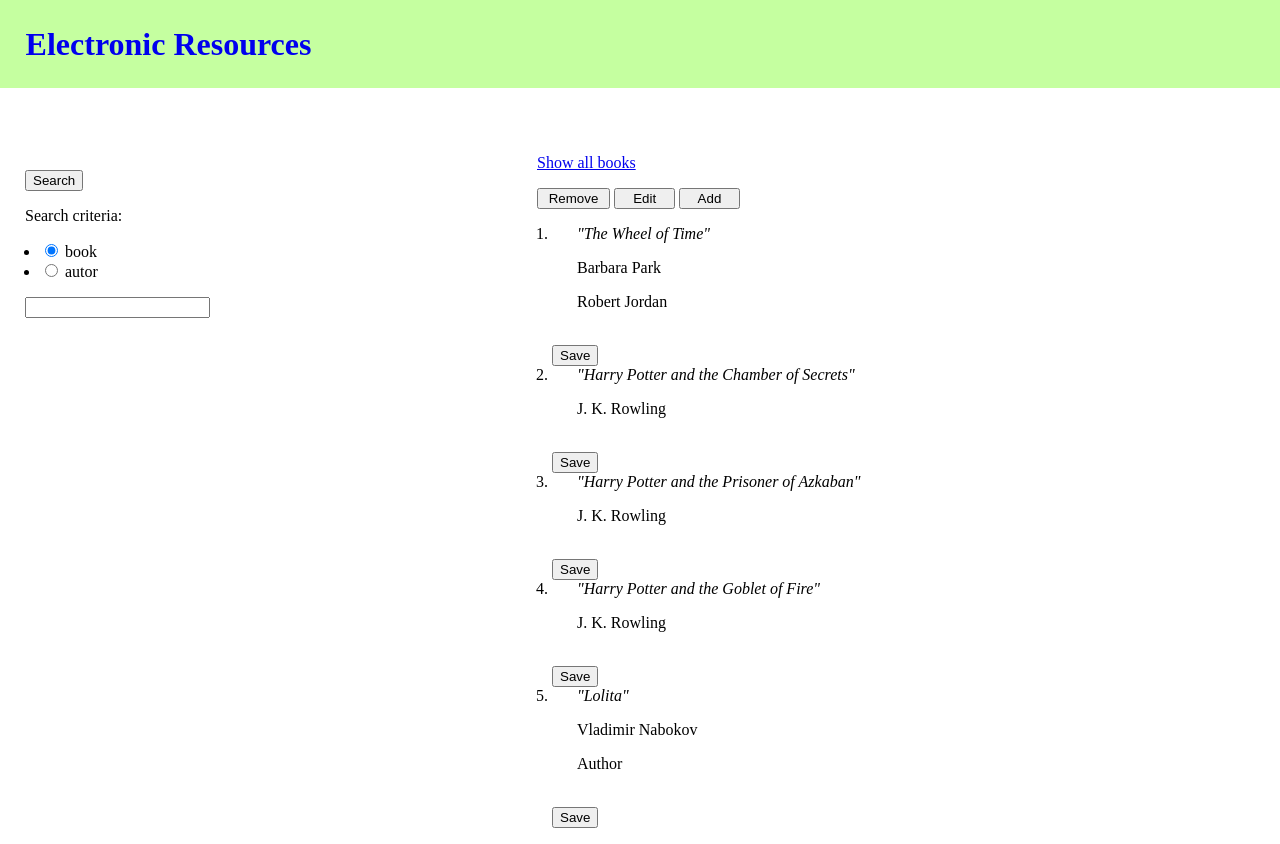
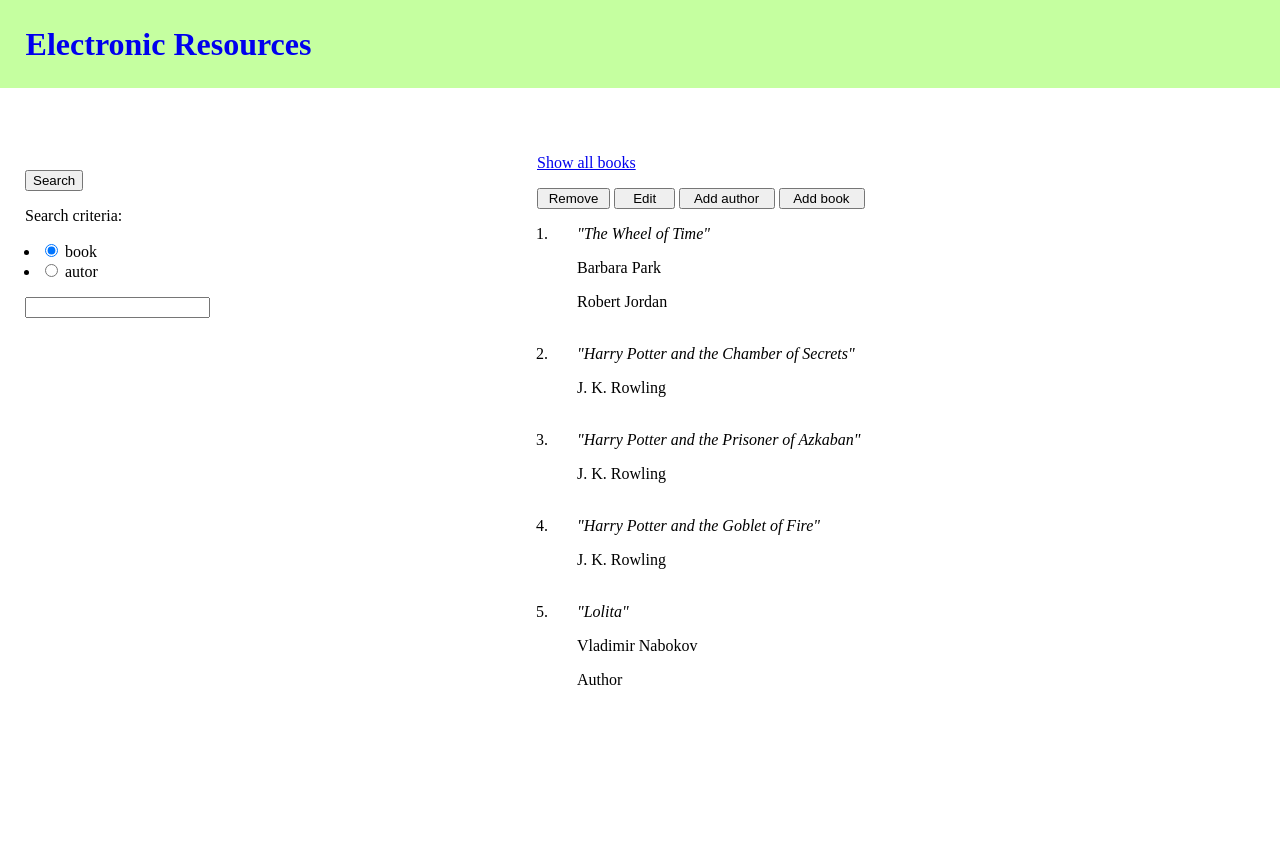
Before and after one commit to AlexandraBilych/Develop, a Flask app: page /search?criterion=value_book in a window 1280 px wide; the page is wider, and only the part inside the window is pictured. After the commit the page ends 685 px from the top of that part, so only its background shows below. Run offline with Flask 2, Linux system fonts and the light colour scheme; data comes from the database, SQL or seed files in the repository; both versions use the stored data as it was after the commit.

Commit message:
New changes 26 oct 2015
Signed-off-by: Sasha Bilych <lyubasovasasha@gmail.com>

```diff
--- a/app/__init__.py
+++ b/app/__init__.py
@@ -9,10 +9,12 @@ db = SQLAlchemy(app)
 def not_found(error):
     return render_template('404.html'), 404
 
-from app.module.view import main, search, remove,edit # - blueprint
+from app.module.view import main, search, remove, edit, add_author, add_book # - blueprint
 
 # Register blueprint(s)
 app.register_blueprint(main)
 app.register_blueprint(search)
 app.register_blueprint(remove)
 app.register_blueprint(edit)
+app.register_blueprint(add_author)
+app.register_blueprint(add_book)
--- a/app/module/view.py
+++ b/app/module/view.py
@@ -5,10 +5,12 @@ import json
 from app.module.forms import SearchForm, RemoveForm, AddForm, EditForm
 from app.module.models import Author, Book
 
-main = Blueprint('main', __name__, url_prefix='/main')
+main = Blueprint('main', __name__, url_prefix='/')
 search = Blueprint('search', __name__)
 remove = Blueprint('remove', __name__, url_prefix='/remove')
 edit = Blueprint('edit', __name__)
+add_author = Blueprint('add_author', __name__)
+add_book = Blueprint('add_book', __name__)
 
 @main.route('/', methods=['GET','POST'])
 def first(error=None):
@@ -57,22 +59,22 @@ def find():
 def Rem():
     error = None
     checked = request.args.get('rem_criterion', '')
-    print(checked)
     search_request = request.args.get('RemoveForm.rem_name', '')
-    print(search_request)
     if checked == 'value_book' and db.session.query(Book).filter(Book.name == search_request).first():
         book = db.session.query(Book).filter(Book.name == search_request).first()
         db.session.delete(book)
         db.session.commit()
+        flash("Book was successfully removed!")
         return redirect(url_for('main.first'))
     elif checked == 'value_author'and db.session.query(Author).filter(Author.name == search_request).first():
         author = db.session.query(Author).filter(Author.name == search_request).first()
         db.session.delete(author)
         db.session.commit()
+        flash("Author was successfully removed!")
         return redirect(url_for('main.first'))
     else:
-        error = "This book/author isn't in the library!"
-        return redirect(url_for('main.first',error=error))
+        flash("This book/author isn't in the library!")
+        return redirect(url_for('main.first'))
 
 @edit.route('/edit', methods=["POST"])
 def Edit():
@@ -82,22 +84,15 @@ def Edit():
     if request.method == 'POST':
 
         checked = request.form["criterion"]
-        print(checked)
         search_request = request.form["list"]
-        print(search_request)
         new_name = request.form["edit_name"]
-        print(new_name)
         if checked == "value_book":
             book = db.session.query(Book).filter(Book.id == search_request).first()
             if new_name==book.name:
-                print('flash')
-                flash("The name isn't changed")
                 return redirect(url_for('main.first'))
             else:
-                print('edit')
                 book.name = new_name
                 db.session.commit()
-                flash("2The name isn't changed")
                 return redirect(url_for('main.first'))
         elif checked == 'value_author':
             author = db.session.query(Author).filter(Author.id == search_request).first()
@@ -107,6 +102,40 @@ def Edit():
         else:
             error = "This book/author isn't in the library!"
             return redirect(url_for('main.first',error=error))
+
+@add_author.route('/add_author', methods=["POST"])
+def author():
+    author_name = request.form["aadd_name"]
+    book_id = request.form["book_list"]
+    if not db.session.query(Author).filter(Author.name == author_name).first():
+        db.session.add(Author(author_name))
+        db.session.commit()
+        flash(author_name)
+
+    if db.session.query(Book).filter(Book.id == book_id).first():
+        book = db.session.query(Book).filter(Book.id == book_id).first()
+        author = db.session.query(Author).filter(Author.name == author_name).first()
+        author.a.append(book)
+        db.session.commit()
+        flash(book_id)
+    return redirect(url_for('main.first'))
+
+@add_book.route('/add_book', methods=["POST"])
+def book():
+    book_name = request.form["badd_name"]
+    author_id = request.form["author_list"]
+    if not db.session.query(Book).filter(Book.name == book_name).first():
+        db.session.add(Book(book_name))
+        db.session.commit()
+        flash(book_name)
+
+    if db.session.query(Author).filter(Author.id == author_id).first():
+        author = db.session.query(Author).filter(Author.id == author_id).first()
+        book = db.session.query(Book).filter(Book.name == book_name).first()
+        book.b.append(author)
+        db.session.commit()
+        flash(author_id)
+    return redirect(url_for('main.first'))
 
 
 @app.route('/GetBookList', methods=['POST'])
--- a/app/static/button.js
+++ b/app/static/button.js
@@ -180,13 +180,22 @@ function ShowDialog(id){
    $("#background").show();
    if (id == "Rem"){ $("#Window_rem").fadeIn(300);}
    else if (id == "Edit"){ $("#Window_edit").fadeIn(300);}
+   else if (id == "Add_author"){ $("#Window_aadd").fadeIn(300);
+                                 CreateDatalistAuthor();
+                                 }
+   else if (id == "Add_book"){ $("#Window_badd").fadeIn(300);
+                                 CreateDatalistBook();
+                                 CreateHTML2();
+                                 }
    $("#background").unbind("click");
 }
 
 function HideDialog(id){
    $("#background").hide();
-   if (id == "btnClose11"){ $("#Window_rem").fadeOut(300);}
-   else if (id == "btnClose12"){ $("#Window_edit").fadeOut(300);}
+   if (id == "btnClose1"){ $("#Window_rem").fadeOut(300);}
+   else if (id == "btnClose2"){ $("#Window_edit").fadeOut(300);}
+   else if (id == "btnClose4"){ $("#Window_aadd").fadeOut(300);}
+   else if (id == "btnClose6"){ $("#Window_badd").fadeOut(300);}
  }
 
 function CreateHTML1(){
@@ -197,6 +206,7 @@ function CreateHTML1(){
         mas = JSON.parse(books);
             for(var i = 0; i < mas.length; i++){
                 $('#list').append("<option value=\"" + mas[i].id + "\">" + mas[i].name + "</option>");
+                $('#book_list').append("<option value=\"" + mas[i].id + "\">" + mas[i].name + "</option>");
             }
         }
     });
@@ -210,6 +220,7 @@ function CreateHTML2(){
         mas = JSON.parse(authors);
         for(var i = 0; i < mas.length; i++){
             $('#list').append("<option value=\"" + mas[i].id + "\">" + mas[i].name + "</option>");
+            $('#author_list').append("<option value=\"" + mas[i].id + "\">" + mas[i].name + "</option>");
         }
         }
     });
@@ -219,11 +230,14 @@ function CreateDatalistBook(){
     $.ajax({
         type: 'POST',
         url: '/GetBookList',
+        async: false,
         success: function(books){
         mas = JSON.parse(books);
             for(var i = 0; i < mas.length; i++){
                 $('#searchlist').append("<option value=\"" + mas[i].name + "\">");
                 $('#removelist').append("<option value=\"" + mas[i].name + "\">");
+                $('#booklist').append("<option value=\"" + mas[i].name + "\">");
+
             }
         }
     });
@@ -233,11 +247,13 @@ function CreateDatalistAuthor(){
     $.ajax({
         type: 'POST',
         url: '/GetAuthorList',
+        async: false,
         success: function(authors){
         mas = JSON.parse(authors);
         for(var i = 0; i < mas.length; i++){
             $('#searchlist').append("<option value=\"" + mas[i].name + "\">");
             $('#removelist').append("<option value=\"" + mas[i].name + "\">");
+            $('#authorlist').append("<option value=\"" + mas[i].name + "\">");
         }
         }
     });
--- a/app/templates/layout.html
+++ b/app/templates/layout.html
@@ -12,18 +12,9 @@
     </script>
 </head>
 <body>
-  <a href="http://0.0.0.0:5000/main/">
+  <a href="http://0.0.0.0:5000/">
       <h1>Electronic Resources</h1>
   </a>
-{% with messages = get_flashed_messages() %}
-  {% if messages %}
-    <ul class=flashes>
-    {% for message in messages %}
-      <li>{{ message }}</li>
-    {% endfor %}
-    </ul>
-  {% endif %}
-{% endwith %}
   {% block body %}{% endblock %}
 </body>
 </html>
--- a/app/templates/show_entries.html
+++ b/app/templates/show_entries.html
@@ -21,33 +21,52 @@
 
       </form>
   </div>
+
+
   <div id="right">
+
+    {% with messages = get_flashed_messages() %}
+      {% if messages %}
+        <div class="flashes">
+          {% for message in messages %}
+            <p>{{ message }}
+            </p>
+          {% endfor %}
+         </div>
+      {% endif %}
+    {% endwith %}
+
+
       <br>
       <a href='/search?criterion=value_book' class="btnShow" id='ShowAll'> Show all books </a>
       <p><input type="button" class="popup" id="Rem" value=" Remove "/>
              <input type="button" class="popup" id="Edit" value="   Edit   " />
-             <input type="button" class="popup" id="Add" value="   Add   " />
+             <input type="button" class="popup" id="Add_author" value="  Add author  " />
+             <input type="button" class="popup" id="Add_book" value="  Add book  " />
          </p>
 
           <div id="background" class='background_window'></div>
 
           <div class='dialog_window' id="Window_rem">
               <form id="RemoveForm" method="get" action="/remove" >
-                  <a href='/main' class="btnClose" id='btnClose1'> Close </a><br>
-                  <p> Enter the name:<br>
+                  <p>Remove by:</p>
                   {{RemoveForm.rem_criterion}}
+                  <p>Please, enter the name:</p>
                   <p>
                   <input id="RemoveForm.rem_name" name="RemoveForm.rem_name" type="text" list="removelist" autocomplete="off" required />
                   <datalist id="removelist">
                   </datalist>
                   </p>
-                  <p><input id="button2" type="submit" value="Remove"></p>
+                  <p><input id="button2" type="submit" value="Remove">
+                     <input id="btnClose1" class="btnClose" type="button" value="Close">
+                  </p>
               </form>
           </div>
 
+
           <div class='dialog_window' id="Window_edit">
               <form id="EditForm" action="/edit" method="post" >
-                  <a href='/main' class="btnClose" id='btnClose2'> Close </a><br>
+                  <a href='/' class="btnClose" id='btnClose2'> Close </a><br>
                   <p> Enter the name:<br>
                   <div class="criteria">
                   <input type="radio" name="criterion" value="value_book" checked>Book
@@ -63,8 +82,38 @@
           </div>
 
 
+          <div class='dialog_window' id="Window_aadd">
+              <form id="AAddForm" action="/add_author" method="post" >
+                  <a href='/' class="btnClose" id='btnClose4'> Close </a><br>
+                  <p> Enter a new or existing name of the author:<br>
+                  <input id="aadd_name" name="aadd_name" type="text" list="authorlist" autocomplete="off" required/></p>
+                  <datalist id="authorlist">
+                  </datalist>
+                  <p>You can add an existing book for the author:<br>
+                  <select class="list" name="book_list" id="book_list">
+                      <option value="0">&nbsp;</option>
+                  </select></p>
+                  <p><input id="button5" type="submit" value="Save"><br>
+                  </p>
+              </form>
+          </div>
 
-      <p id="demo"></p>
+          <div class='dialog_window' id="Window_badd">
+              <form id="BAddForm" action="/add_book" method="post" >
+                  <a href='/' class="btnClose" id='btnClose6'> Close </a><br>
+                  <p> Enter a new or existing label of the book:<br>
+                  <input id="badd_name" name="badd_name" type="text" list="booklist" autocomplete="off" required/></p>
+                  <datalist id="booklist">
+                  </datalist>
+                  <p>You can add an existing author for the book:<br>
+                  <select class="list" name="author_list" id="author_list">
+                      <option value="0">&nbsp;</option>
+                  </select></p>
+                  <p><input id="button7" type="submit" value="Save"><br>
+                  </p>
+              </form>
+          </div>
+
 
       <ull class=SearchBook>
            <ol>
@@ -73,7 +122,6 @@
                    {% for a in entry['a_name'] %}
                        <p>{{ a }}</p>
                    {% endfor %}</td></li><br>
-               <input id="button4" type="submit" value="Save">
                </tr>
            {% endfor %}
            </ol>
@@ -95,5 +143,6 @@
 <script>
     $("#RemoveForm").validate();
     $("#Search").validate();
+    $("#AAddForm").validate();
 </script>
 {% endblock %}
```
Also changed, not shown: app.db.
